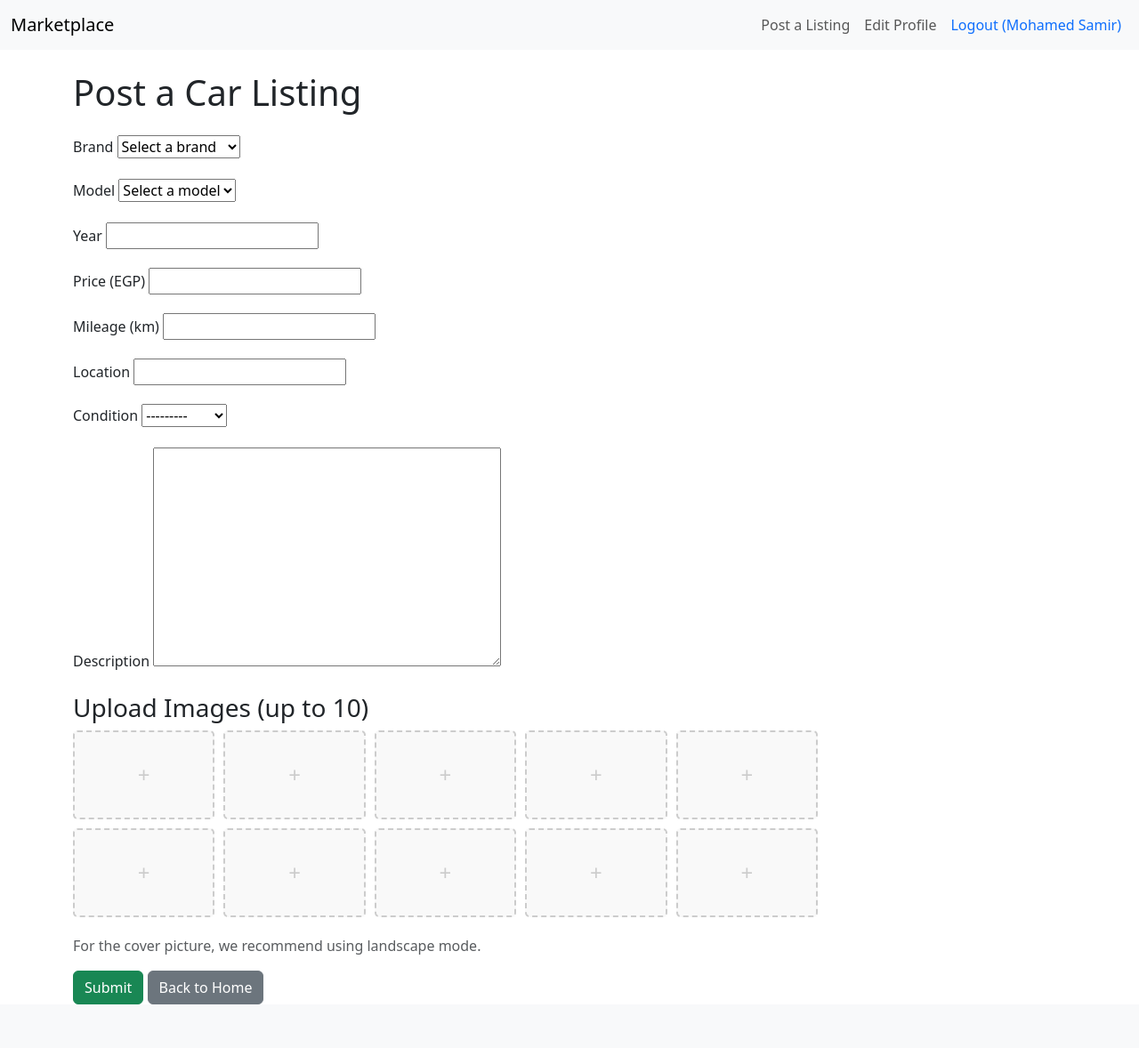
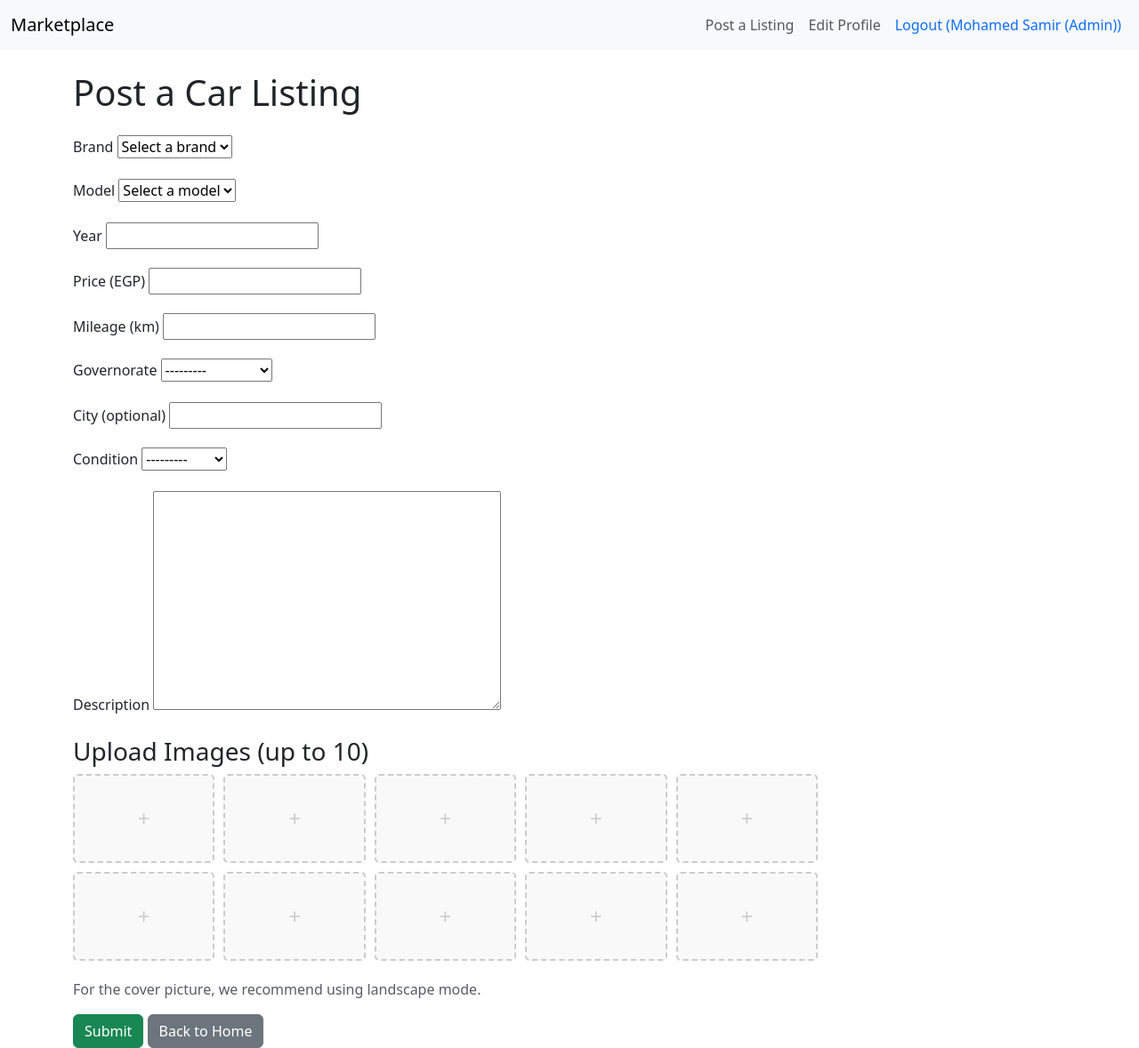
Before and after one commit to mohamedsamirpassion/marketplace, a Django app: page /create/ in a window 1280 px wide. Shown: the whole page at 89% size. Before the commit the page ends 1129 px from the top, so only its background shows below. Run offline with Django 4.2, Linux system fonts and the light colour scheme; a user stored in the database is signed in; data comes from the database, SQL or seed files in the repository; data that the repository does not hold is empty.

Commit message:
Fix new brand/model submission and add governorate/city for location

```diff
--- a/listings/forms.py
+++ b/listings/forms.py
@@ -10,7 +10,7 @@
 
     class Meta:
         model = Listing
-        fields = ['brand', 'model', 'year', 'price', 'mileage', 'location', 'condition', 'description']
+        fields = ['brand', 'model', 'year', 'price', 'mileage', 'governorate', 'city', 'condition', 'description']
 
     def __init__(self, *args, **kwargs):
         super().__init__(*args, **kwargs)
@@ -33,10 +33,16 @@
         new_brand = cleaned_data.get('new_brand')
         new_model = cleaned_data.get('new_model')
 
-        if str(brand) == 'other' and not new_brand:
-            self.add_error('new_brand', 'Please specify the new brand.')
-        if str(model) == 'other' and not new_model:
-            self.add_error('new_model', 'Please specify the new model.')
+        if str(brand) == 'other':
+            if not new_brand:
+                self.add_error('new_brand', 'Please specify the new brand.')
+            else:
+                cleaned_data['new_brand'] = new_brand
+        if str(model) == 'other':
+            if not new_model:
+                self.add_error('new_model', 'Please specify the new model.')
+            else:
+                cleaned_data['new_model'] = new_model
 
         return cleaned_data
 
--- a/listings/models.py
+++ b/listings/models.py
@@ -43,9 +43,40 @@
     brand = models.ForeignKey(Brand, on_delete=models.CASCADE)
     model = models.ForeignKey(Model, on_delete=models.CASCADE)
     year = models.IntegerField()
-    price = models.IntegerField()  # Changed to IntegerField
+    price = models.IntegerField()
     mileage = models.IntegerField()
-    location = models.CharField(max_length=100)
+    GOVERNORATES = [
+        ('Cairo', 'Cairo'),
+        ('Giza', 'Giza'),
+        ('Alexandria', 'Alexandria'),
+        ('Greater Cairo', 'Greater Cairo'),
+        ('Aswan', 'Aswan'),
+        ('Asyut', 'Asyut'),
+        ('Beheira', 'Beheira'),
+        ('Beni Suef', 'Beni Suef'),
+        ('Dakahlia', 'Dakahlia'),
+        ('Damietta', 'Damietta'),
+        ('Faiyum', 'Faiyum'),
+        ('Gharbia', 'Gharbia'),
+        ('Ismailia', 'Ismailia'),
+        ('Kafr El Sheikh', 'Kafr El Sheikh'),
+        ('Luxor', 'Luxor'),
+        ('Matruh', 'Matruh'),
+        ('Minya', 'Minya'),
+        ('Monufia', 'Monufia'),
+        ('New Valley', 'New Valley'),
+        ('North Sinai', 'North Sinai'),
+        ('Port Said', 'Port Said'),
+        ('Qalyubia', 'Qalyubia'),
+        ('Qena', 'Qena'),
+        ('Red Sea', 'Red Sea'),
+        ('Sharqia', 'Sharqia'),
+        ('Sohag', 'Sohag'),
+        ('South Sinai', 'South Sinai'),
+        ('Suez', 'Suez'),
+    ]
+    governorate = models.CharField(max_length=50, choices=GOVERNORATES)  # Replaces location
+    city = models.CharField(max_length=100, blank=True, null=True)  # Optional city
     condition = models.CharField(max_length=50, choices=[
         ('New', 'New'),
         ('Used', 'Used'),
@@ -53,11 +84,17 @@
     ])
     description = models.TextField()
     date_posted = models.DateTimeField(auto_now_add=True)
-    approved = models.BooleanField(default=False)  # New field for admin approval
+    approved = models.BooleanField(default=False)
 
     def __str__(self):
         return f"{self.brand.name} {self.model.name} ({self.year})"
 
+    @property
+    def full_location(self):
+        if self.city:
+            return f"{self.governorate} - {self.city}"
+        return self.governorate
+
 class ListingImage(models.Model):
     listing = models.ForeignKey(Listing, on_delete=models.CASCADE, related_name='images')
     image = models.ImageField(upload_to='listing_images/')
--- a/listings/templates/listings/create_listing.html
+++ b/listings/templates/listings/create_listing.html
@@ -46,9 +46,14 @@
             {{ form.mileage.errors }}
         </div>
         <div class="mb-3">
-            <label for="id_location" class="form-label">Location</label>
-            {{ form.location }}
-            {{ form.location.errors }}
+            <label for="id_governorate" class="form-label">Governorate</label>
+            {{ form.governorate }}
+            {{ form.governorate.errors }}
+        </div>
+        <div class="mb-3">
+            <label for="id_city" class="form-label">City (optional)</label>
+            {{ form.city }}
+            {{ form.city.errors }}
         </div>
         <div class="mb-3">
             <label for="id_condition" class="form-label">Condition</label>
@@ -146,7 +151,6 @@
             }
         });
 
-        // Show file name after upload
         document.querySelectorAll('.image-upload-slot input[type="file"]').forEach(input => {
             input.addEventListener('change', function() {
                 const fileNameSpan = this.parentElement.querySelector('.file-name');
--- a/listings/templates/listings/home.html
+++ b/listings/templates/listings/home.html
@@ -31,7 +31,7 @@
                             <p class="card-text">
                                 <i class="bi bi-currency-dollar"></i> {{ listing.price }} EGP<br>
                                 <i class="bi bi-speedometer2"></i> {{ listing.mileage }} km<br>
-                                <i class="bi bi-geo-alt"></i> {{ listing.location }}
+                                <i class="bi bi-geo-alt"></i> {{ listing.full_location }}
                             </p>
                         </div>
                     </div>
--- a/listings/templates/listings/listing_detail.html
+++ b/listings/templates/listings/listing_detail.html
@@ -27,7 +27,7 @@
         <div class="col-md-6">
             <p><strong>Price:</strong> {{ listing.price }} EGP</p>
             <p><strong>Mileage:</strong> {{ listing.mileage }} km</p>
-            <p><strong>Location:</strong> {{ listing.location }}</p>
+            <p><strong>Location:</strong> {{ listing.full_location }}</p>
             <p><strong>Condition:</strong> {{ listing.condition }}</p>
             <p><strong>Seller:</strong> {{ listing.seller.name }}</p>
             <p><strong>Posted:</strong> {{ listing.date_posted|date }}</p>
--- a/listings/views.py
+++ b/listings/views.py
@@ -6,7 +6,7 @@
 from .forms import ListingForm, ListingImageFormSet
 
 def home(request):
-    listings = Listing.objects.filter(approved=True)  # Only show approved listings
+    listings = Listing.objects.filter(approved=True)
     return render(request, 'listings/home.html', {'listings': listings})
 
 def listing_detail(request, pk):
@@ -21,27 +21,19 @@
         if form.is_valid() and image_formset.is_valid():
             # Handle brand
             brand_data = form.cleaned_data['brand']
-            new_brand = form.cleaned_data['new_brand']
-            if str(brand_data) == 'other':
-                if new_brand:
-                    brand, _ = Brand.objects.get_or_create(name=new_brand, approved=False)
-                    PendingBrand.objects.get_or_create(name=new_brand, submitted_by=request.user)
-                else:
-                    messages.error(request, "Please specify a new brand.")
-                    return render(request, 'listings/create_listing.html', {'form': form, 'image_formset': image_formset})
+            new_brand = form.cleaned_data.get('new_brand')
+            if str(brand_data) == 'other' and new_brand:
+                brand, _ = Brand.objects.get_or_create(name=new_brand, approved=False)
+                PendingBrand.objects.get_or_create(name=new_brand, submitted_by=request.user)
             else:
                 brand = brand_data
 
             # Handle model
             model_data = form.cleaned_data['model']
-            new_model = form.cleaned_data['new_model']
-            if str(model_data) == 'other':
-                if new_model:
-                    model, _ = Model.objects.get_or_create(brand=brand, name=new_model, approved=False)
-                    PendingModel.objects.get_or_create(brand=brand, name=new_model, submitted_by=request.user)
-                else:
-                    messages.error(request, "Please specify a new model.")
-                    return render(request, 'listings/create_listing.html', {'form': form, 'image_formset': image_formset})
+            new_model = form.cleaned_data.get('new_model')
+            if str(model_data) == 'other' and new_model:
+                model, _ = Model.objects.get_or_create(brand=brand, name=new_model, approved=False)
+                PendingModel.objects.get_or_create(brand=brand, name=new_model, submitted_by=request.user)
             else:
                 model = model_data
 
@@ -50,7 +42,7 @@
             listing.seller = request.user
             listing.brand = brand
             listing.model = model
-            listing.approved = False  # Require admin approval
+            listing.approved = False
             listing.save()
 
             # Save images
@@ -60,6 +52,8 @@
 
             messages.success(request, "Your listing has been submitted for admin approval.")
             return redirect('home')
+        else:
+            messages.error(request, "Please correct the errors below.")
     else:
         form = ListingForm()
         image_formset = ListingImageFormSet(queryset=ListingImage.objects.none())
```
Also changed, not shown: db.sqlite3, listings/migrations/0005_remove_listing_location_listing_city_and_more.py (added).
